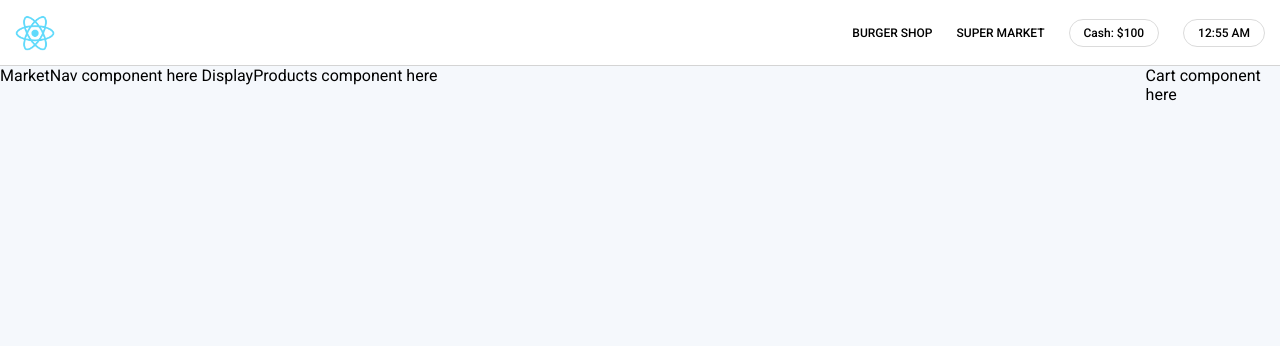
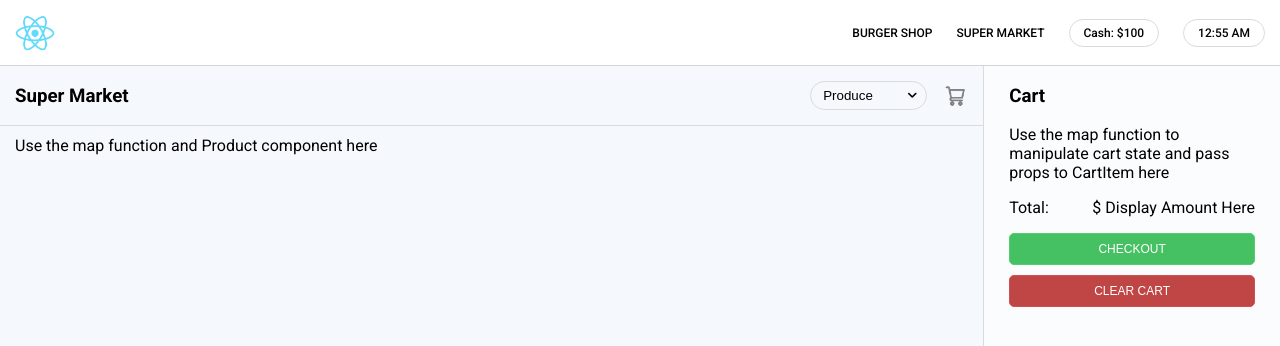
Before and after one commit to Cazier92/reactville, a React (Create React App) app: page /market in a window 1280 px wide. Shown: the top 346 px of the page. Built offline with nearby package versions, Linux system fonts and the light colour scheme; a web font is replaced by a local one.

Commit message:
map categories select

```diff
--- a/src/Components/SuperMarket/CategoryMenu.jsx
+++ b/src/Components/SuperMarket/CategoryMenu.jsx
@@ -1,10 +1,12 @@
 
-const CategoryMenu = () => {
+
+const CategoryMenu = ({products}) => {
+  const categories = products.map((product) => product.category)
   return (
     <select>
-        <option>
-
-        </option>
+        {categories.map(category =>
+          <option value={category}>{category}</option>
+          )}
     </select>
   )
 }
--- a/src/Components/SuperMarket/MarketNav.jsx
+++ b/src/Components/SuperMarket/MarketNav.jsx
@@ -1,9 +1,11 @@
+import CategoryMenu from "./CategoryMenu"
+
 
 const MarketNav = (props) => {
   return (
     <nav>
       <h1>Super Market</h1>
-      CategoryMenu component here
+      <CategoryMenu products={props.products}/>
       <button id="cart-button"></button>
     </nav>
   )
--- a/src/Components/SuperMarket/SuperMarket.jsx
+++ b/src/Components/SuperMarket/SuperMarket.jsx
@@ -1,18 +1,25 @@
+import { useState } from 'react'
+
 import '../../styles/super-market.css'
 
 // Components & Data
 import { products } from '../../data/market-data'
+import MarketNav from './MarketNav'
+import DisplayProducts from './DisplayProducts'
+import Cart from './Cart'
 
 const SuperMarket = () => {
   console.log('Imported product data:::', products)
+  const [cart, setCart] = useState([])
+  const [productCategory] = useState('Produce')
   return (
     <div className="super-market">
       <section>
-        MarketNav component here
-        DisplayProducts component here
+        <MarketNav products={products}/>
+        <DisplayProducts />
       </section>
 
-      Cart component here
+      <Cart />
 
     </div>
   )
```
